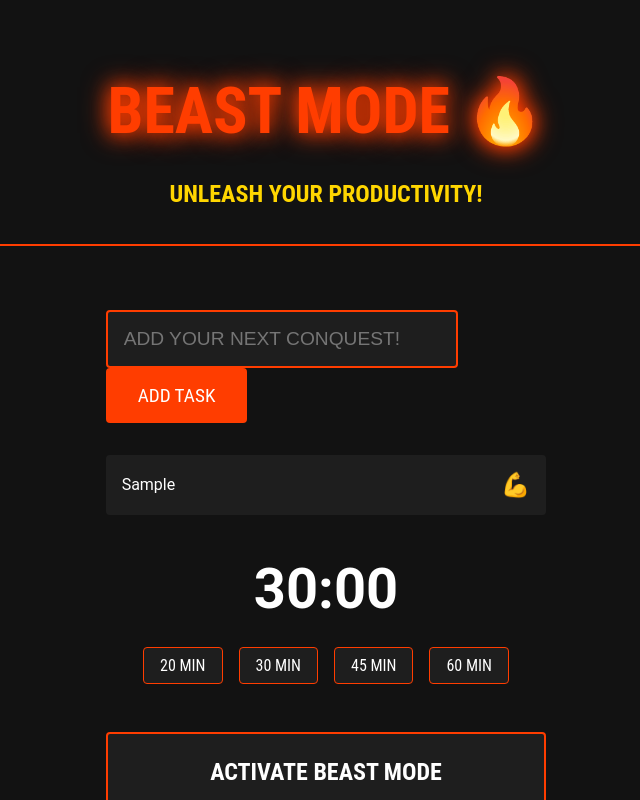
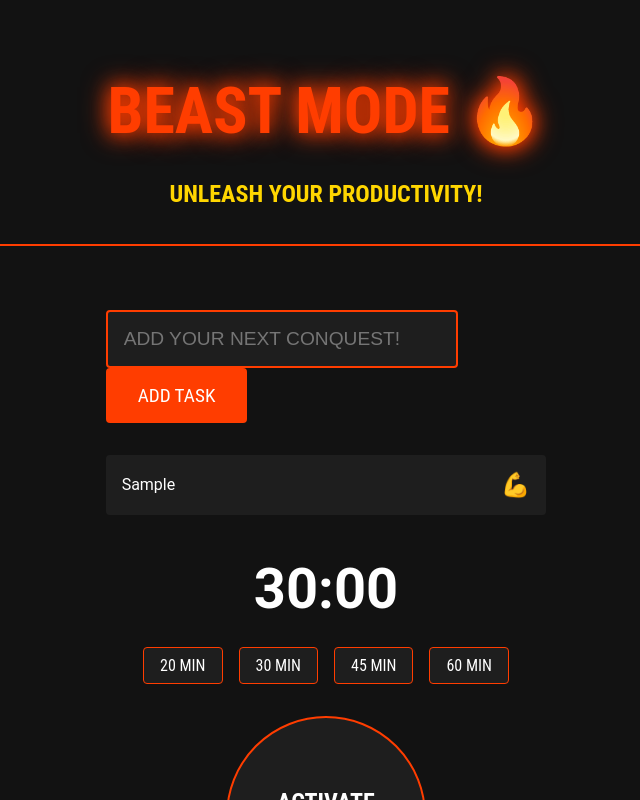
Before and after one commit to Rakeye/beast-mode, a React (Create React App) app: page / in a window 1280 px wide. Both pictures are taken after typing "Sample" into the empty fields and a click on the button "ADD TASK". Shown: the top 800 px of the page, without its empty margins (314-954 px from the left). Built offline with nearby package versions, Linux system fonts and the light colour scheme.

Commit message:
Restored circular Beast Mode button and removed redundant stop timer button

```diff
--- a/src/components/TaskManager/index.tsx
+++ b/src/components/TaskManager/index.tsx
@@ -183,7 +183,7 @@ const TaskManager: React.FC = () => {
             </>
           )}
 
-          {!isBeastMode ? (
+          {!isBeastMode && (
             <TimerControls>
               {TIMER_PRESETS.map(preset => (
                 <TimerButton
@@ -195,17 +195,13 @@ const TaskManager: React.FC = () => {
                 </TimerButton>
               ))}
             </TimerControls>
-          ) : (
-            <TimerButton onClick={stopTimer} variant="primary">
-              STOP TIMER
-            </TimerButton>
           )}
 
           <BeastModeButton
             onClick={() => isBeastMode ? stopTimer() : startTimer(1800)}
             active={isBeastMode}
           >
-            {isBeastMode ? 'STOP BEAST MODE' : 'ACTIVATE BEAST MODE'}
+            {isBeastMode ? 'STOP\nBEAST MODE' : 'ACTIVATE\nBEAST MODE'}
           </BeastModeButton>
         </TimerContainer>
       )}
--- a/src/components/TaskManager/styles.ts
+++ b/src/components/TaskManager/styles.ts
@@ -139,22 +139,30 @@ export const Progress = styled.div<{ progress: number }>`
 `;
 
 export const BeastModeButton = styled.button<{ active: boolean }>`
-  width: 100%;
+  width: 200px;
+  height: 200px;
   padding: 1.5rem;
   font-size: 1.5rem;
   font-weight: bold;
   background: ${props => props.active ? '#FF3D00' : '#1E1E1E'};
   color: white;
   border: 2px solid #FF3D00;
-  border-radius: 4px;
+  border-radius: 50%;
   cursor: pointer;
   transition: all 0.3s ease;
-  margin-top: 2rem;
+  margin: 2rem auto;
+  display: block;
   animation: ${props => props.active ? glowAnimation : 'none'} 1.5s infinite;
 
   &:hover {
     background: ${props => props.active ? '#FF6E40' : '#2E2E2E'};
-    transform: scale(1.02);
+    transform: scale(1.05);
+  }
+
+  @media (max-width: 768px) {
+    width: 150px;
+    height: 150px;
+    font-size: 1.2rem;
   }
 `;
 
```
